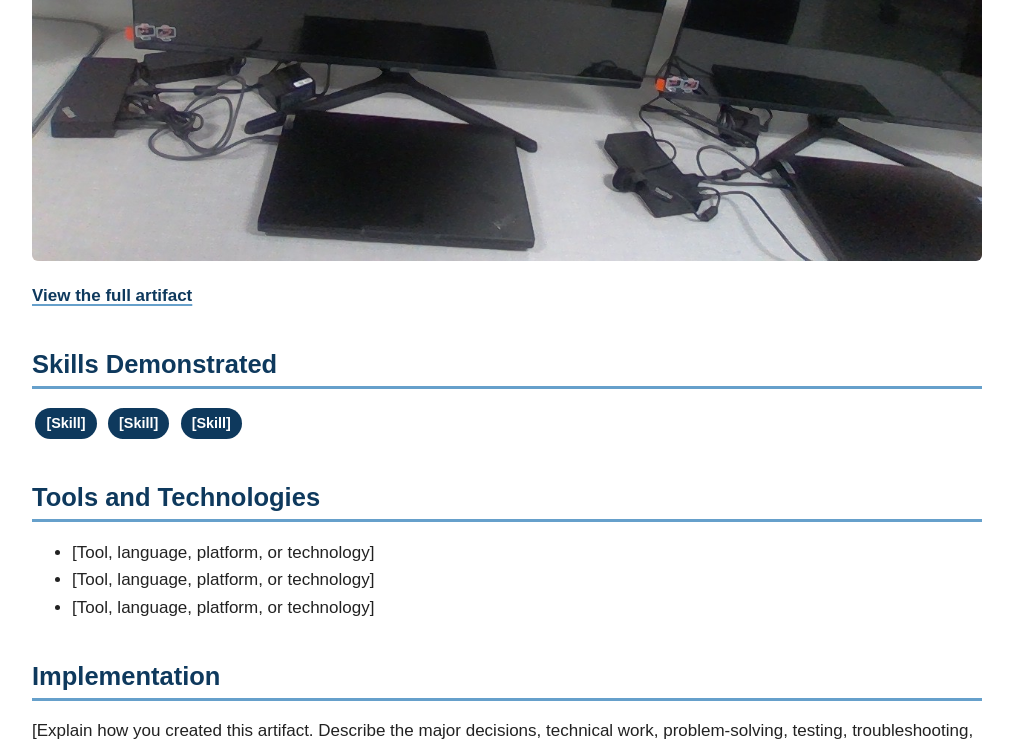
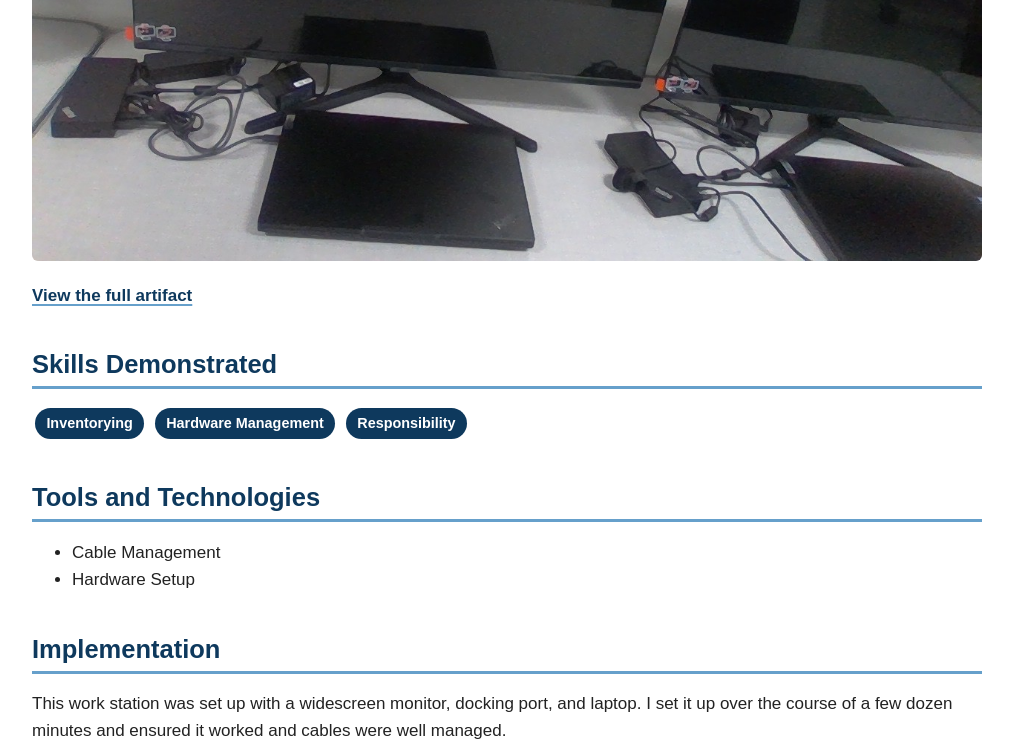
Before and after one commit to Creb206/Apex-Portfolio, a Jekyll site: the page built from artifacts/Workstation/index.md, in a window 1280 px wide and 1400 px high, scrolled down 829 px. Shown: the top 749 px of the window, without its empty margins (133-1146 px from the left). Built offline with Jekyll 4.4.1, drawn with Linux system fonts in a browser that asks for light colours; some of the changed text lies outside the part shown.

Commit message:
Fill Out Artifact Information

```diff
--- a/artifacts/Workstation/index.md
+++ b/artifacts/Workstation/index.md
@@ -26,27 +26,22 @@ Set up computer science workstation assembled by me during class.
 
 ## Skills Demonstrated
 
-<span class="skill-tag">[Skill]</span>
-<span class="skill-tag">[Skill]</span>
-<span class="skill-tag">[Skill]</span>
+<span class="skill-tag">Inventorying</span>
+<span class="skill-tag">Hardware Management</span>
+<span class="skill-tag">Responsibility</span>
 
 ## Tools and Technologies
 
-- [Tool, language, platform, or technology]
-- [Tool, language, platform, or technology]
-- [Tool, language, platform, or technology]
+- Cable Management
+- Hardware Setup
 
 ## Implementation
 
-[Explain how you created this artifact. Describe the major decisions, technical work, problem-solving, testing, troubleshooting, or revisions involved.]
-
-[Include process images if they help explain your work.]
-![Describe image](PROCESS-IMAGE.png)
-
+This work station was set up with a widescreen monitor, docking port, and laptop. I set it up over the course of a few dozen minutes and ensured it worked and cables were well managed.
 
 ## What I Learned
 
-[Describe what you learned technically or professionally and what you would do differently next time.]
+I learned how to effectively set up a work station while ensuring parts were inventoried.
 
 ---
 
```
Also changed, not shown: other parts of artifacts/Workstation/index.md (+1 -1 lines).
